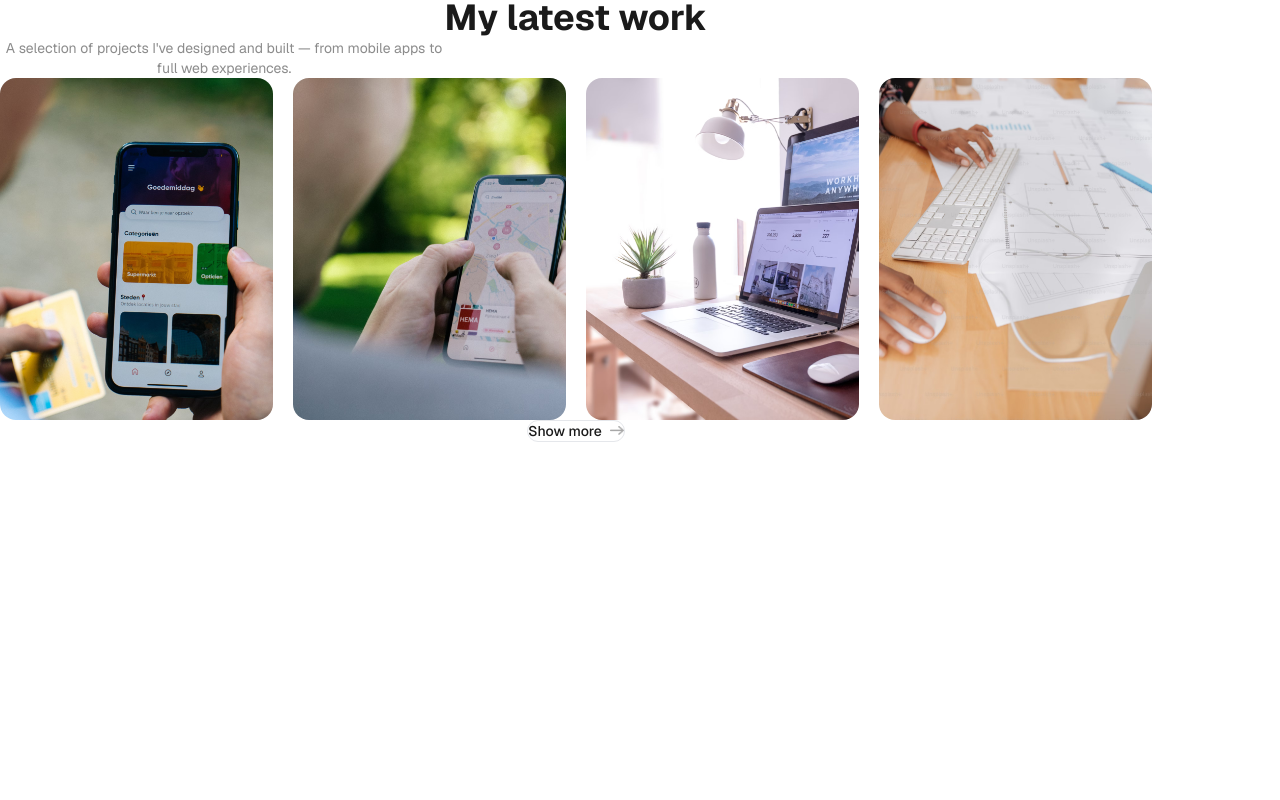
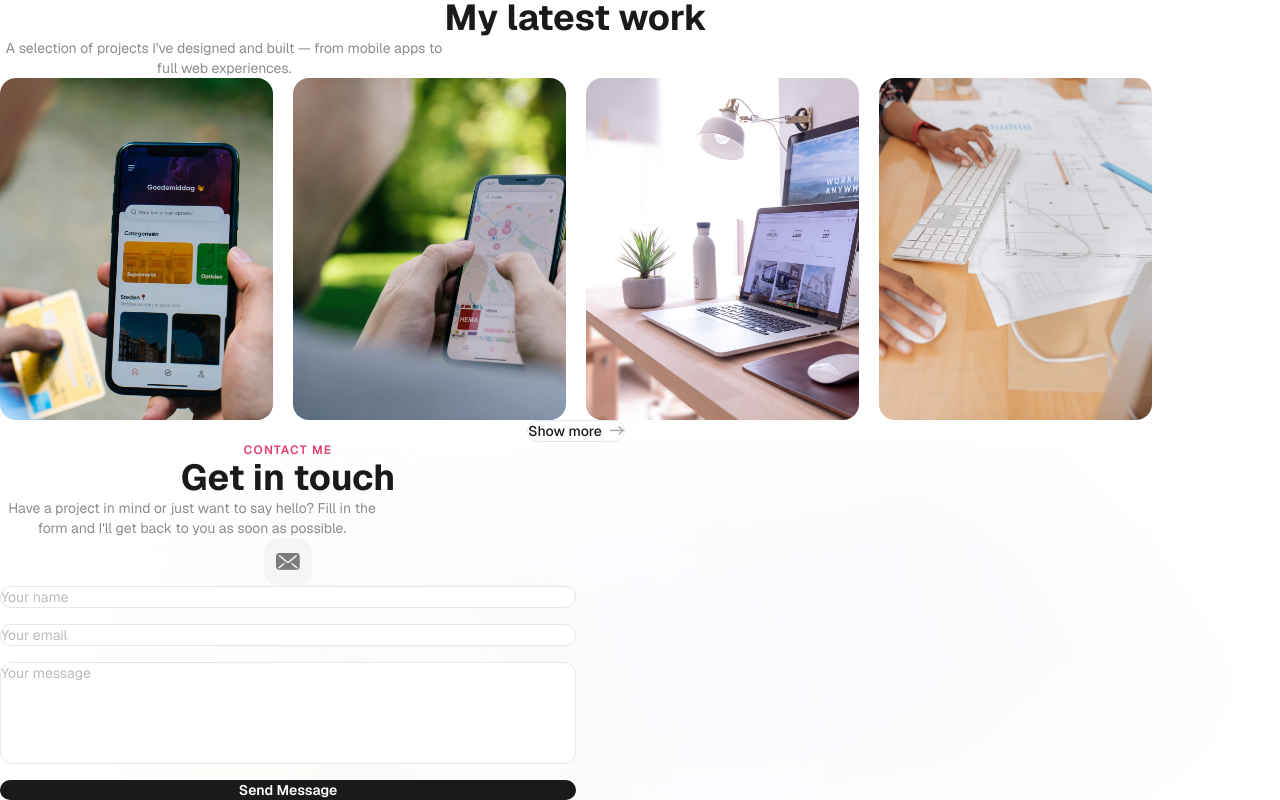
Before and after one commit to kyumna/yumna-portfolio, a Next.js app: page / in a window 1280 px wide. Shown: the part 1494-2294 px from the top of the page. Before the commit the page ends 1936 px from the top, so only its background shows below. Built offline with nearby package versions, Linux system fonts and the light colour scheme.

Commit message:
feat: add Get in Touch contact section
- Contact form with name, email, and message fields
- Client-side submit with success confirmation state
- Mail icon and soft gradient background blob
- Styled inputs with focus border transition

```diff
--- a/src/app/page.tsx
+++ b/src/app/page.tsx
@@ -3,6 +3,7 @@ import Hero from '@/components/Hero'
 import About from '@/components/About'
 import Services from '@/components/Services'
 import Portfolio from '@/components/Portfolio'
+import Contact from '@/components/Contact'
 
 export default function Home() {
   return (
@@ -12,6 +13,7 @@ export default function Home() {
       <About />
       <Services />
       <Portfolio />
+      <Contact />
     </main>
   )
 }
--- /dev/null
+++ b/src/components/Contact.tsx
@@ -0,0 +1,122 @@
+'use client'
+
+import Image from 'next/image'
+import { useState } from 'react'
+
+export default function Contact() {
+  const [form, setForm] = useState({ name: '', email: '', message: '' })
+  const [sent, setSent] = useState(false)
+
+  function handleChange(
+    e: React.ChangeEvent<HTMLInputElement | HTMLTextAreaElement>
+  ) {
+    setForm((prev) => ({ ...prev, [e.target.name]: e.target.value }))
+  }
+
+  function handleSubmit(e: React.FormEvent) {
+    e.preventDefault()
+    setSent(true)
+    setForm({ name: '', email: '', message: '' })
+  }
+
+  return (
+    <section id="contact" className="relative py-24 px-6 overflow-hidden">
+
+      {/* Soft background blob */}
+      <div className="absolute inset-0 -z-10 pointer-events-none">
+        <Image
+          src="/assets/image 400.png"
+          alt=""
+          fill
+          className="object-cover opacity-40"
+        />
+      </div>
+
+      <div className="max-w-xl mx-auto">
+
+        {/* Section label */}
+        <p className="text-xs font-semibold uppercase tracking-widest text-[var(--accent)] text-center mb-3">
+          Contact me
+        </p>
+
+        <h2 className="text-3xl md:text-4xl font-bold text-[var(--foreground)] text-center mb-4">
+          Get in touch
+        </h2>
+
+        <p className="text-sm text-[var(--foreground)]/50 text-center max-w-sm mx-auto mb-10">
+          Have a project in mind or just want to say hello? Fill in the form
+          and I&apos;ll get back to you as soon as possible.
+        </p>
+
+        {/* Mail icon */}
+        <div className="flex justify-center mb-8">
+          <div className="w-12 h-12 rounded-2xl bg-[var(--muted)] flex items-center justify-center">
+            <Image
+              src="/assets/mail_icon.png"
+              alt="Mail"
+              width={24}
+              height={24}
+              className="object-contain"
+            />
+          </div>
+        </div>
+
+        {sent ? (
+          <div className="text-center py-10">
+            <p className="text-lg font-semibold text-[var(--foreground)] mb-2">
+              Message sent!
+            </p>
+            <p className="text-sm text-[var(--foreground)]/50">
+              Thanks for reaching out. I&apos;ll reply soon.
+            </p>
+            <button
+              onClick={() => setSent(false)}
+              className="mt-6 text-sm text-[var(--accent)] underline underline-offset-2"
+            >
+              Send another
+            </button>
+          </div>
+        ) : (
+          <form onSubmit={handleSubmit} className="flex flex-col gap-4">
+            <input
+              type="text"
+              name="name"
+              placeholder="Your name"
+              required
+              value={form.name}
+              onChange={handleChange}
+              className="w-full bg-[var(--card)] border border-[var(--border)] rounded-xl px-4 py-3 text-sm text-[var(--foreground)] placeholder-[var(--foreground)]/30 outline-none focus:border-[var(--foreground)] transition-colors"
+            />
+
+            <input
+              type="email"
+              name="email"
+              placeholder="Your email"
+              required
+              value={form.email}
+              onChange={handleChange}
+              className="w-full bg-[var(--card)] border border-[var(--border)] rounded-xl px-4 py-3 text-sm text-[var(--foreground)] placeholder-[var(--foreground)]/30 outline-none focus:border-[var(--foreground)] transition-colors"
+            />
+
+            <textarea
+              name="message"
+              placeholder="Your message"
+              required
+              rows={5}
+              value={form.message}
+              onChange={handleChange}
+              className="w-full bg-[var(--card)] border border-[var(--border)] rounded-xl px-4 py-3 text-sm text-[var(--foreground)] placeholder-[var(--foreground)]/30 outline-none focus:border-[var(--foreground)] transition-colors resize-none"
+            />
+
+            <button
+              type="submit"
+              className="w-full bg-[var(--foreground)] text-[var(--background)] text-sm font-semibold py-3.5 rounded-full hover:opacity-80 transition-opacity mt-1"
+            >
+              Send Message
+            </button>
+          </form>
+        )}
+      </div>
+    </section>
+  )
+}
```
